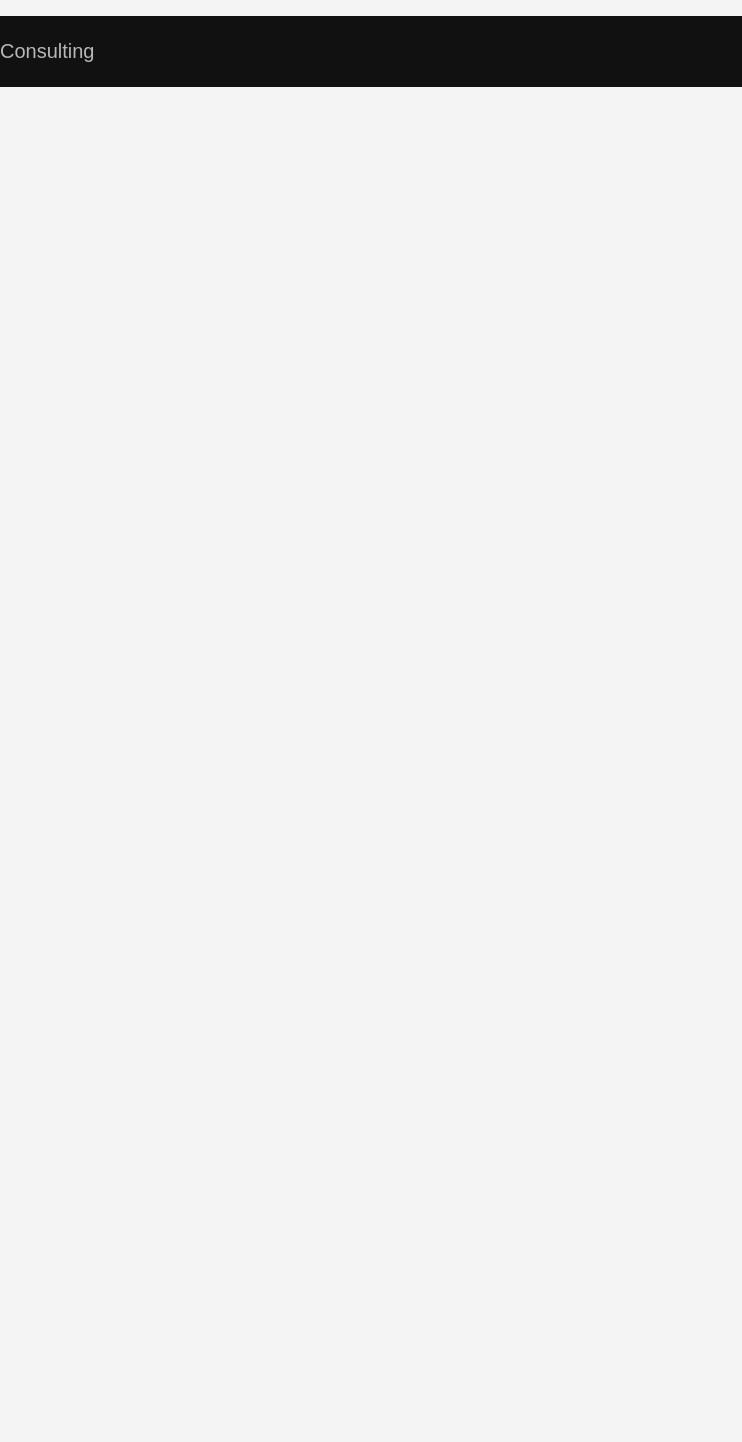
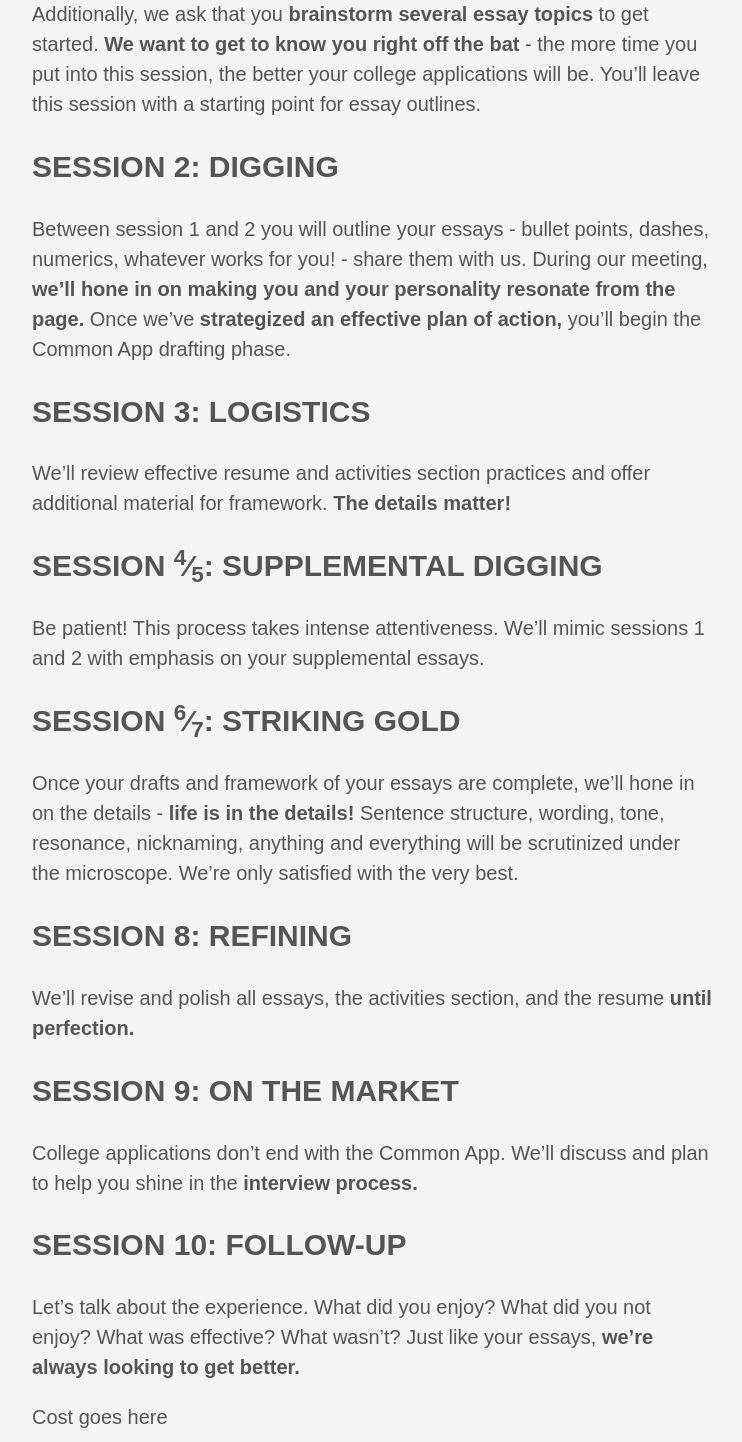
Before and after one commit to janusadmissions/janusadmissions.github.io, a plain HTML site: page service/index.html in a window 1280 px wide. Shown: the part 998-2440 px from the top of the page, without its empty margins (268-1010 px from the left). Before the commit the page ends 1085 px from the top, so only its background shows below. Drawn offline with Linux system fonts and the light colour scheme.

Commit message:
updates to oneonone

```diff
--- a/service/index.html
+++ b/service/index.html
@@ -23,7 +23,7 @@
 
 
       <meta property="og:title" content="One-On-One Services" />
-<meta property="og:description" content="We Love Pikachu." />
+<meta property="og:description" content="Ready to Work?" />
 <meta property="og:type" content="website" />
 <meta property="og:url" content="https://janusadmissions.github.io/service/" />
 
@@ -41,10 +41,10 @@
 
 
 <meta itemprop="name" content="One-On-One Services">
-<meta itemprop="description" content="We Love Pikachu.">
+<meta itemprop="description" content="Ready to Work?">
 
 <meta name="twitter:card" content="summary"/><meta name="twitter:title" content="One-On-One Services"/>
-<meta name="twitter:description" content="We Love Pikachu."/>
+<meta name="twitter:description" content="Ready to Work?"/>
 
   </head>
 
@@ -102,7 +102,7 @@
         </h1>
 
           <h2 class="fw1 f5 f3-l white-80 measure-wide-l center mt3">
-            We Love Pikachu.
+            Ready to Work?
           </h2>
 
       </div>
@@ -114,7 +114,45 @@
 
   <article class="cf pa3 pa4-m pa4-l">
     <div class="measure-wide-l center f4 lh-copy nested-copy-line-height nested-links nested-img mid-gray">
-      <p>Check back later for One-On-One Info!</p>
+
+
+<p>Though <strong>we will work with you organically throughout the semester,</strong> there are roughly 10 sessions for optimal guidance. Know that sessions may not be needed. More sessions may be added. Regardless, <strong>we will always make ourselves available</strong> to collaborate - Skype/call us once, twice, fifty times - <em>no additional costs</em> - <strong>we&rsquo;re here for you.</strong></p>
+
+<p>Below is the typical roadmap of our process.</p>
+
+<h2 id="session-1-scouting-the-landscape">SESSION 1: SCOUTING THE LANDSCAPE</h2>
+
+<p>Prior to our discussion, you&rsquo;ll complete <strong>brief pre-work</strong> that includes a career questionnaire (no conclusive answers required), college preferences questionnaire, an interests/activities form, and a fun/additional info form. Additionally, we ask that you <strong>brainstorm several essay topics</strong> to get started. <strong>We want to get to know you right off the bat</strong> - the more time you put into this session, the better your college applications will be. You&rsquo;ll leave this session with a starting point for essay outlines.</p>
+
+<h2 id="session-2-digging">SESSION 2: DIGGING</h2>
+
+<p>Between session 1 and 2 you will outline your essays - bullet points, dashes, numerics, whatever works for you! - share them with us. During our meeting, <strong>we&rsquo;ll hone in on making you and your personality resonate from the page.</strong> Once we&rsquo;ve <strong>strategized an effective plan of action,</strong> you&rsquo;ll begin the Common App drafting phase.</p>
+
+<h2 id="session-3-logistics">SESSION 3: LOGISTICS</h2>
+
+<p>We&rsquo;ll review effective resume and activities section practices and offer additional material for framework. <strong>The details matter!</strong></p>
+
+<h2 id="session-4-5-supplemental-digging">SESSION <sup>4</sup>&frasl;<sub>5</sub>: SUPPLEMENTAL DIGGING</h2>
+
+<p>Be patient! This process takes intense attentiveness. We&rsquo;ll mimic sessions 1 and 2 with emphasis on your supplemental essays.</p>
+
+<h2 id="session-6-7-striking-gold">SESSION <sup>6</sup>&frasl;<sub>7</sub>: STRIKING GOLD</h2>
+
+<p>Once your drafts and framework of your essays are complete, we&rsquo;ll hone in on the details - <strong>life is in the details!</strong> Sentence structure, wording, tone, resonance, nicknaming, anything and everything will be scrutinized under the microscope. We&rsquo;re only satisfied with the very best.</p>
+
+<h2 id="session-8-refining">SESSION 8: REFINING</h2>
+
+<p>We&rsquo;ll revise and polish all essays, the activities section, and the resume <strong>until perfection.</strong></p>
+
+<h2 id="session-9-on-the-market">SESSION 9: ON THE MARKET</h2>
+
+<p>College applications don&rsquo;t end with the Common App. We&rsquo;ll discuss and plan to help you shine in the <strong>interview process.</strong></p>
+
+<h2 id="session-10-follow-up">SESSION 10: FOLLOW-UP</h2>
+
+<p>Let&rsquo;s talk about the experience. What did you enjoy? What did you not enjoy? What was effective? What wasn&rsquo;t? Just like your essays, <strong>we&rsquo;re always looking to get better.</strong></p>
+
+<p>Cost goes here</p>
 
     </div>
   </article>
```
